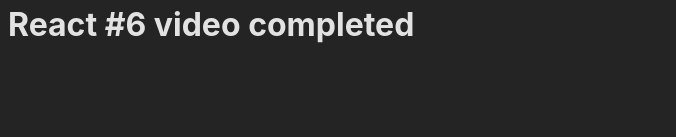
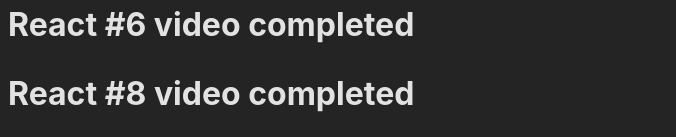
Before and after one commit to Apurvbkt/LetsLearnReactjs, a React (Vite) app in the folder react2/: page / in a window 1280 px wide. Shown: the part 1183-1320 px from the top of the page, without its empty margins (0-676 px from the left). Before the commit the page ends 1253 px from the top, so only its background shows below. Built offline with nearby package versions, Linux system fonts and the light colour scheme.

Commit message:
push 6 8th vdo complete

```diff
--- a/react2/src/App.jsx
+++ b/react2/src/App.jsx
@@ -62,6 +62,7 @@ const CardDtl = ()=>{
       <h3>Rating: {rating}</h3>
       <p>Summary: {sum} </p>
         <h1 > <b> React #6 video completed  </b></h1>
+        <h1 > <b> React #8 video completed  </b></h1>
 
 
         {/* <ValueData/> */}
```
